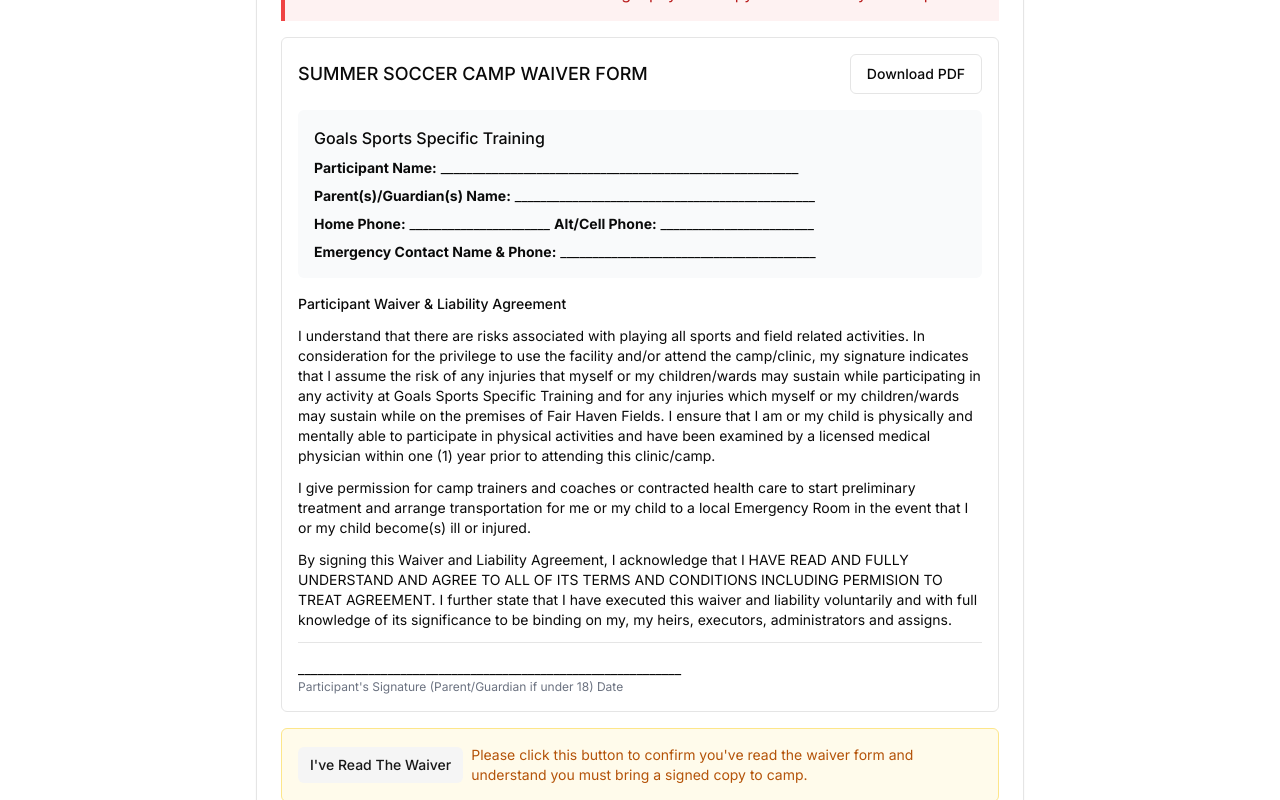
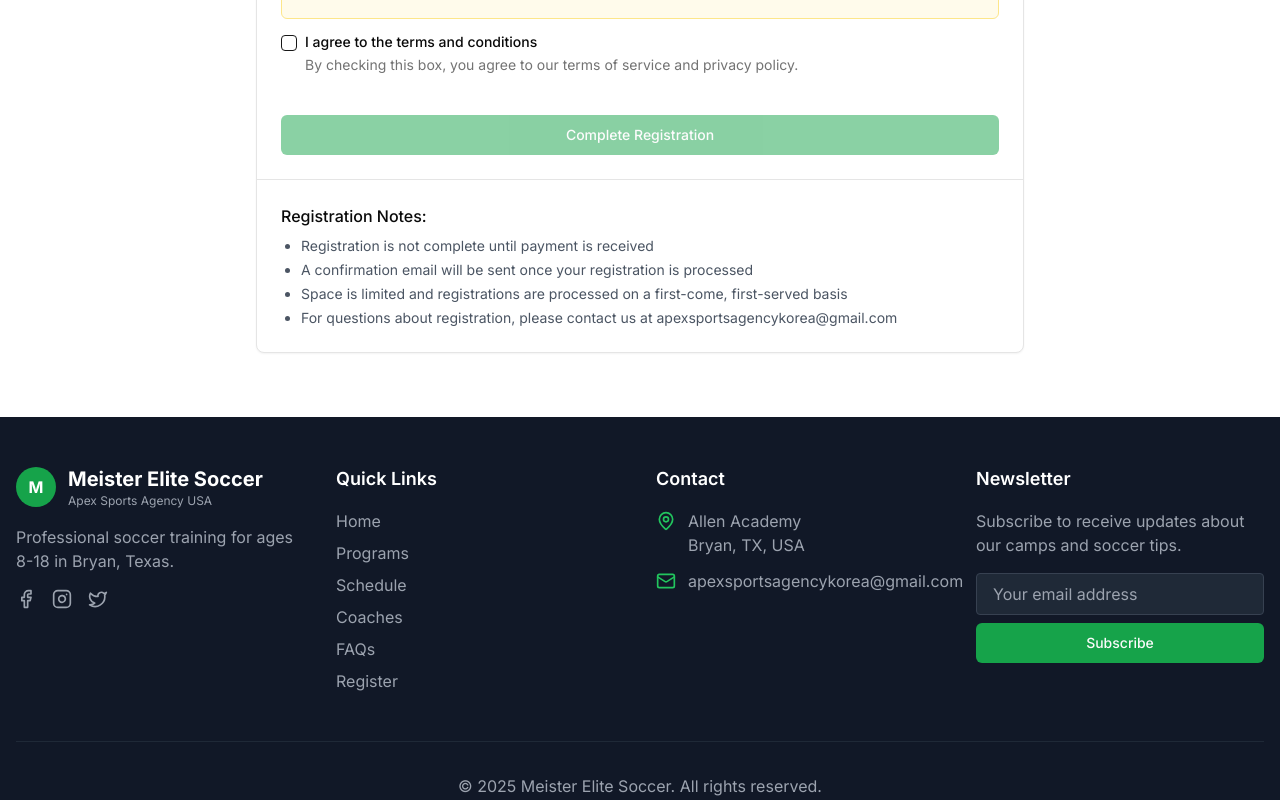
Before and after one commit to Gamugamu01/v0-soccer-camp-website, a Next.js app: page /register in a window 1280 px wide. Shown: the part 1440-2240 px from the top of the page. Built offline with nearby package versions, Linux system fonts and the light colour scheme.

Commit message:
feat: add waiver info message above terms checkbox
Revert previous waiver form changes and add simple message.

Co-authored-by: null <209176003+Gamugamu01@users.noreply.github.com>

```diff
--- a/app/register/page.tsx
+++ b/app/register/page.tsx
@@ -14,7 +14,6 @@ import { RadioGroup, RadioGroupItem } from "@/components/ui/radio-group"
 import { Select, SelectContent, SelectItem, SelectTrigger, SelectValue } from "@/components/ui/select"
 import { Checkbox } from "@/components/ui/checkbox"
 import { Separator } from "@/components/ui/separator"
-import { CheckCircle } from "lucide-react"
 
 export default function RegisterPage() {
   const searchParams = useSearchParams()
@@ -26,8 +25,6 @@ export default function RegisterPage() {
     success?: boolean
     message?: string
   }>({})
-
-  const [waiverViewed, setWaiverViewed] = useState(false)
 
   const [formData, setFormData] = useState({
     firstName: "",
@@ -368,94 +365,11 @@ export default function RegisterPage() {
             <Separator />
 
             <div className="space-y-4">
-              <div className="bg-red-50 border-l-4 border-red-500 p-4">
-                <p className="text-lg font-bold text-red-700">IMPORTANT</p>
-                <p className="text-red-700">
-                  You MUST fill out the waiver form and bring a physical copy to the first day of camp.
+              <div className="bg-amber-50 border border-amber-200 rounded-md p-4 mb-4">
+                <p className="text-amber-800 font-medium">
+                  Upon successful registration, a waiver form will be sent out in the confirmation email. You MUST bring
+                  a physical copy of the completed waiver form to the first day of the camp.
                 </p>
-              </div>
-
-              <div className="border rounded-md p-4">
-                <div className="flex justify-between items-center mb-4">
-                  <h3 className="text-lg font-medium">SUMMER SOCCER CAMP WAIVER FORM</h3>
-                  <Button
-                    variant="outline"
-                    className="flex items-center gap-2"
-                    onClick={() => setWaiverViewed(true)}
-                    asChild
-                  >
-                    <a href="/waiver-form.pdf" download="MeisterEliteSoccer-WaiverForm.pdf">
-                      Download PDF
-                    </a>
-                  </Button>
-                </div>
-
-                <div className="bg-gray-50 p-4 rounded-md mb-4">
-                  <h4 className="font-medium mb-2">Goals Sports Specific Training</h4>
-                  <div className="space-y-2 text-sm">
-                    <p>
-                      <strong>Participant Name:</strong> ________________________________________________________
-                    </p>
-                    <p>
-                      <strong>Parent(s)/Guardian(s) Name:</strong> _______________________________________________
-                    </p>
-                    <p>
-                      <strong>Home Phone:</strong> ______________________ <strong>Alt/Cell Phone:</strong>{" "}
-                      ________________________
-                    </p>
-                    <p>
-                      <strong>Emergency Contact Name & Phone:</strong> ________________________________________
-                    </p>
-                  </div>
-                </div>
-
-                <div className="space-y-3 text-sm">
-                  <h4 className="font-medium">Participant Waiver & Liability Agreement</h4>
-                  <p>
-                    I understand that there are risks associated with playing all sports and field related activities.
-                    In consideration for the privilege to use the facility and/or attend the camp/clinic, my signature
-                    indicates that I assume the risk of any injuries that myself or my children/wards may sustain while
-                    participating in any activity at Goals Sports Specific Training and for any injuries which myself or
-                    my children/wards may sustain while on the premises of Fair Haven Fields. I ensure that I am or my
-                    child is physically and mentally able to participate in physical activities and have been examined
-                    by a licensed medical physician within one (1) year prior to attending this clinic/camp.
-                  </p>
-                  <p>
-                    I give permission for camp trainers and coaches or contracted health care to start preliminary
-                    treatment and arrange transportation for me or my child to a local Emergency Room in the event that
-                    I or my child become(s) ill or injured.
-                  </p>
-                  <p>
-                    By signing this Waiver and Liability Agreement, I acknowledge that I HAVE READ AND FULLY UNDERSTAND
-                    AND AGREE TO ALL OF ITS TERMS AND CONDITIONS INCLUDING PERMISION TO TREAT AGREEMENT. I further state
-                    that I have executed this waiver and liability voluntarily and with full knowledge of its
-                    significance to be binding on my, my heirs, executors, administrators and assigns.
-                  </p>
-
-                  <div className="mt-4 pt-4 border-t">
-                    <p>____________________________________________________________</p>
-                    <p className="text-xs text-gray-500">Participant's Signature (Parent/Guardian if under 18) Date</p>
-                  </div>
-                </div>
-              </div>
-
-              <div className="bg-amber-50 border border-amber-200 rounded-md p-4">
-                <div className="flex items-center gap-2">
-                  <Button variant="secondary" size="sm" onClick={() => setWaiverViewed(true)} className="shrink-0">
-                    I've Read The Waiver
-                  </Button>
-                  <p className="text-sm text-amber-700">
-                    Please click this button to confirm you've read the waiver form and understand you must bring a
-                    signed copy to camp.
-                  </p>
-                </div>
-
-                {waiverViewed && (
-                  <p className="text-sm text-green-600 mt-2 flex items-center">
-                    <CheckCircle className="h-4 w-4 mr-1" /> Waiver form has been reviewed
-                  </p>
-                )}
-              </div>
               </div>
 
               <div className="flex items-start space-x-2">
@@ -469,20 +383,19 @@ export default function RegisterPage() {
                       agreeTerms: checked as boolean,
                     }))
                   }
-                disabled={!waiverViewed}
                   required
                 />
                 <div className="grid gap-1.5 leading-none">
                   <Label
                     htmlFor="agreeTerms"
-                  className={`text-sm font-medium leading-none peer-disabled:cursor-not-allowed ${!waiverViewed ? "text-gray-400" : ""}`}
+                    className="text-sm font-medium leading-none peer-disabled:cursor-not-allowed peer-disabled:opacity-70"
                   >
                     I agree to the terms and conditions
                   </Label>
-                <p className={`text-sm ${!waiverViewed ? "text-gray-400" : "text-muted-foreground"}`}>
-                  By checking this box, you agree to our terms of service, privacy policy, and the waiver form above.
-                  {!waiverViewed && <span className="text-amber-600 ml-1">Please review the waiver form first.</span>}
+                  <p className="text-sm text-muted-foreground">
+                    By checking this box, you agree to our terms of service and privacy policy.
                   </p>
+                </div>
               </div>
             </div>
 
```
Lines whose indentation alone changed are shown as unchanged.
